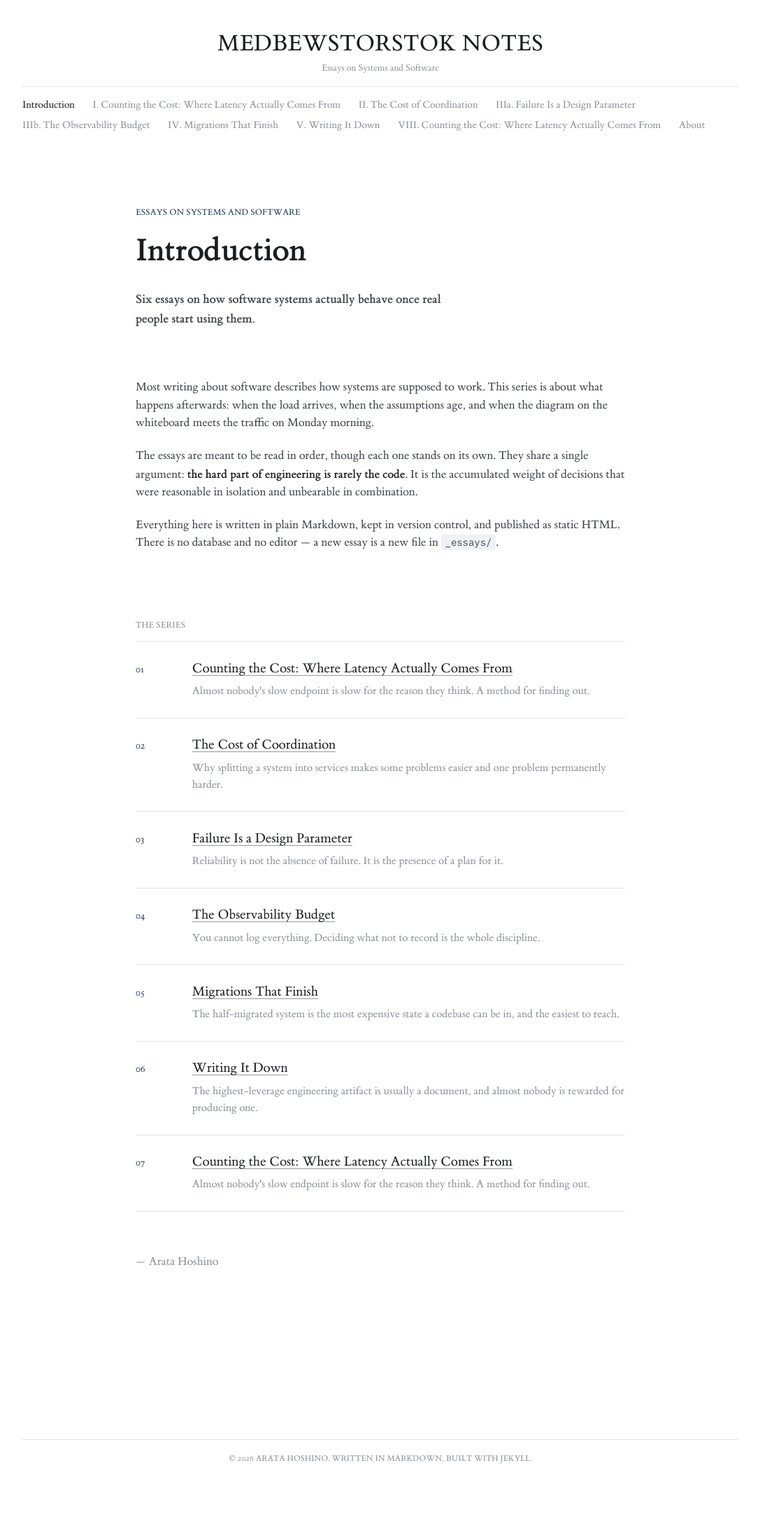
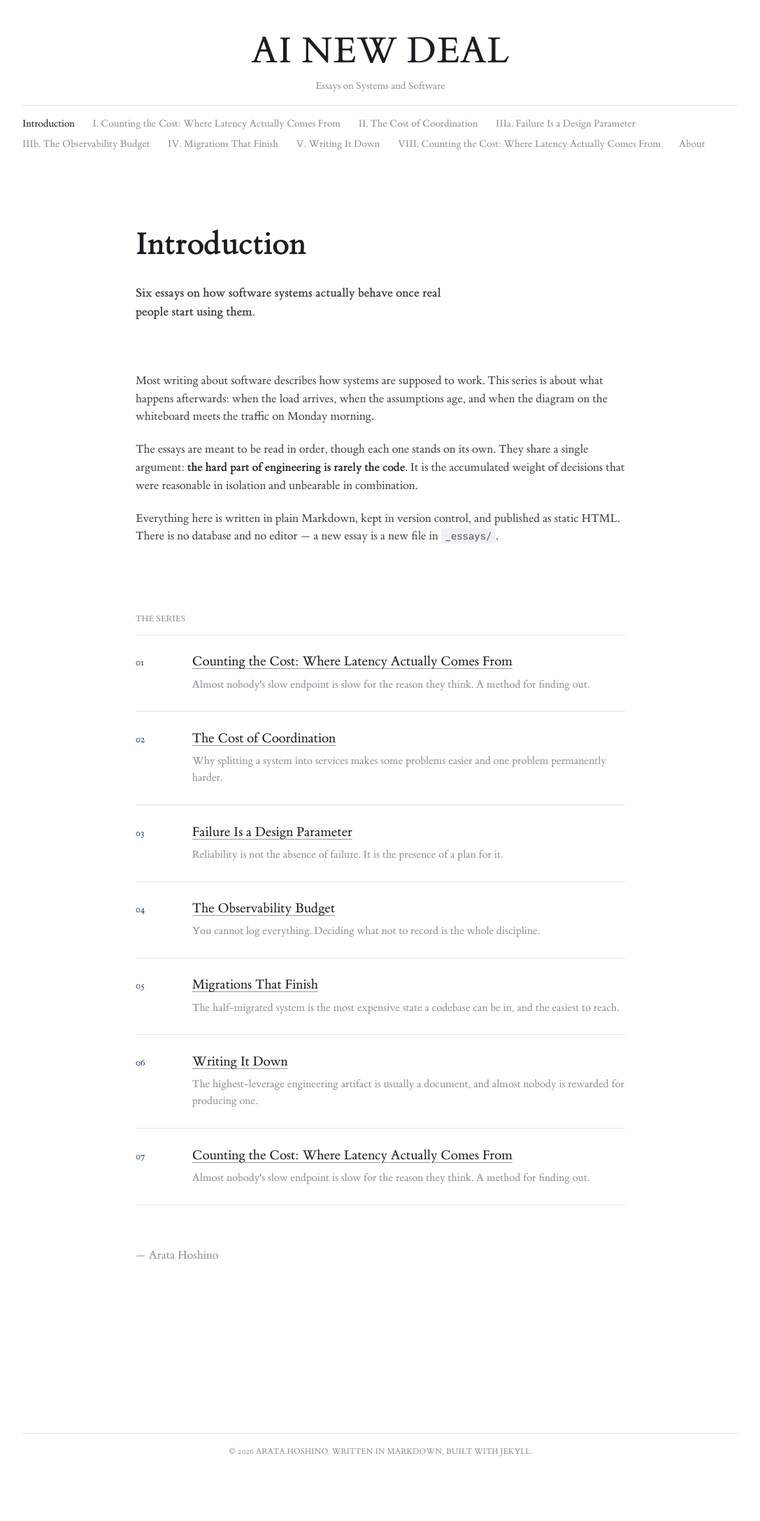
Before and after one commit to arata-hoshino/arata-hoshino.github.io, a Jekyll site: the page built from index.md, in a window 1280 px wide. Shown: the whole page at 70% size, without its empty margins (96-1183 px from the left). Built offline with Jekyll 4.4.1, drawn with Linux system fonts in a browser that asks for light colours.

Commit message:
Rename the site "AI New Deal", and enlarge the masthead
The title runs from 2rem to 3.4rem now — 54px on a wide window against the
22px it was before the masthead change. The subtitle is set at 0.86em, the
size the menu under it uses, so the two line up.

The front page dropped its eyebrow: it was printing the subtitle a second
time, directly under the masthead that now carries it.

Co-Authored-By: Claude Opus 5 (1M context) <noreply@anthropic.com>

```diff
--- a/_config.yml
+++ b/_config.yml
@@ -1,4 +1,4 @@
-title: "Medbewstorstok Notes"
+title: "AI New Deal"
 subtitle: "Essays on Systems and Software"
 author: "Arata Hoshino"
 tagline: "Essays on systems and software"
--- a/_layouts/home.html
+++ b/_layouts/home.html
@@ -3,7 +3,6 @@ layout: default
 ---
 
 <article class="page">
-  {% if site.subtitle %}<p class="eyebrow">{{ site.subtitle }}</p>{% endif %}
   {% if page.heading %}<h1 class="page-title">{{ page.heading }}</h1>{% endif %}
   {% if page.deck %}<p class="page-deck">{{ page.deck }}</p>{% endif %}
 
--- a/assets/css/style.css
+++ b/assets/css/style.css
@@ -1,5 +1,5 @@
 /* ------------------------------------------------------------------
-   Medbewstorstok Notes
+   AI New Deal
 
    The type system is lifted from the Arata Hoshino portfolio deck and
    rebuilt for continuous reading:
@@ -180,7 +180,7 @@ main {
 .runhead-brand {
   display: block;
   color: var(--ink);
-  font-size: clamp(1.4rem, 3.2vw, 2.1rem);
+  font-size: clamp(2rem, 5vw, 3.4rem);
   line-height: 1.1;
   text-decoration: none;
 }
@@ -191,9 +191,9 @@ main {
 }
 
 .runhead-subtitle {
-  margin: 0.5em 0 0;
+  margin: 0.6em 0 0;
   color: var(--muted);
-  font-size: 0.78em;
+  font-size: 0.86em;   /* the size the menu under it is set at */
 }
 
 /* -------------------------------------------------------------- nav */
```
Also changed, not shown: README.md.
